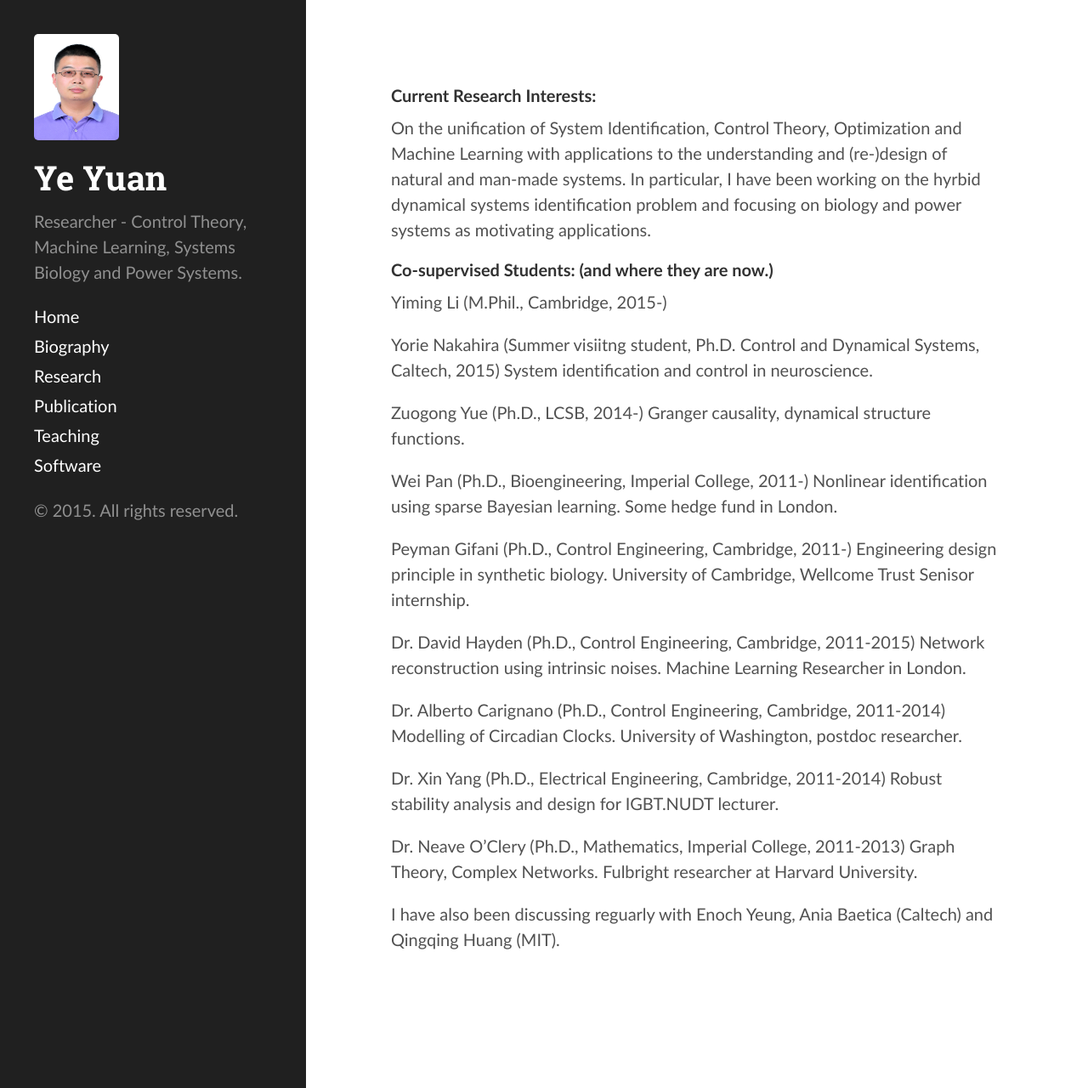
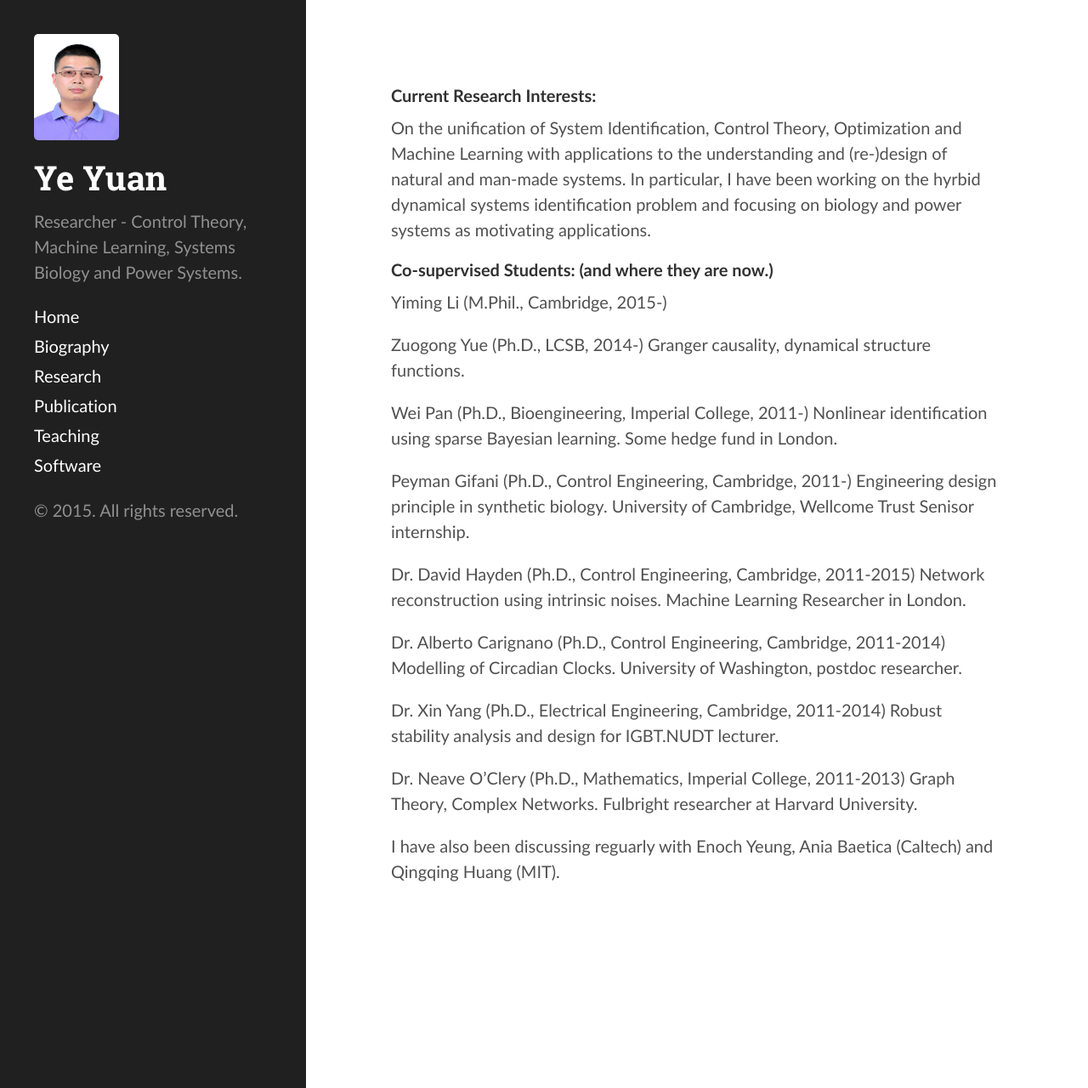
Before and after one commit to yy311/yy311.github.io, a Jekyll site: the page built from research.md, in a window 1280 px wide and 1280 px high. Shown: the whole window at 85% size. Built offline with Jekyll 4.4.1, drawn with Linux system fonts in a browser that asks for light colours.

Commit message:
Update research.md

```diff
--- a/research.md
+++ b/research.md
@@ -10,8 +10,6 @@ On the unification of System Identification, Control Theory, Optimization and Ma
 #### Co-supervised Students: (and where they are now.)
 
 Yiming Li (M.Phil., Cambridge, 2015-)
-
-Yorie Nakahira (Summer visiitng student, Ph.D. Control and Dynamical Systems, Caltech, 2015) System identification and control in neuroscience.
 
 Zuogong Yue (Ph.D., LCSB, 2014-) Granger causality, dynamical structure functions.
 
```
